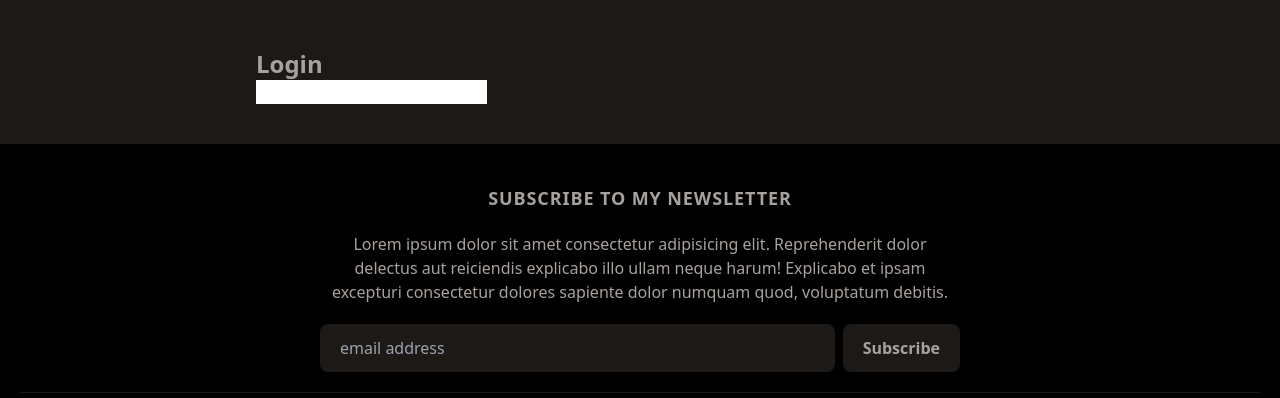
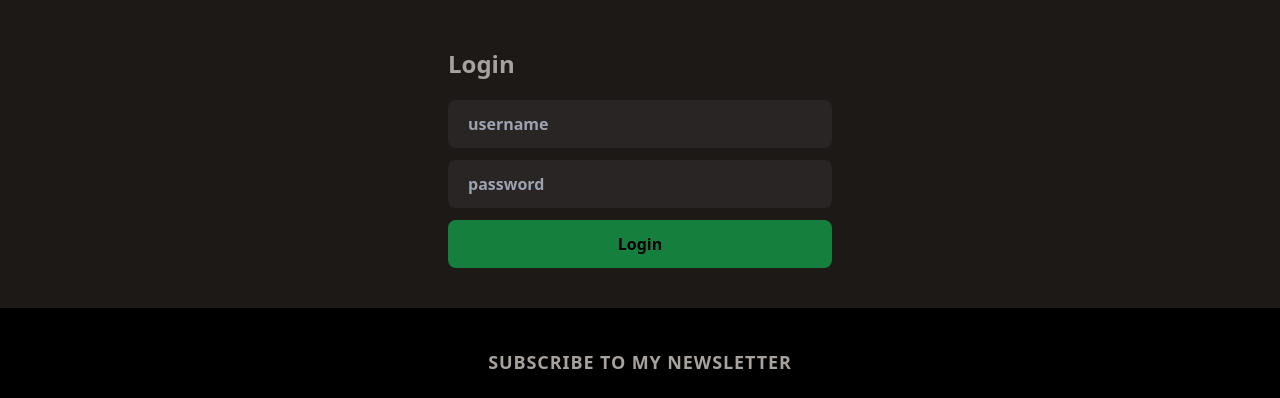
Before and after one commit to usmaarn/portfolio, a Python web app: template portfolio/templates/login.html in a window 1280 px wide. Shown: the part 56-454 px from the top of the page. Run offline with Jinja, Linux system fonts and the light colour scheme; the template is opened without the code that fills it, so the values that code supplies are empty.

Commit message:
2024-03-27 15:31:50.604545 - 2e62c97e-953f-4cd1-9955-96f23a65d2fd

```diff
--- a/portfolio/static/css/app.css
+++ b/portfolio/static/css/app.css
@@ -802,6 +802,10 @@ video {
   max-width: 640px;
 }
 
+.max-w-xl{
+  max-width: 36rem;
+}
+
 .flex-grow{
   flex-grow: 1;
 }
@@ -931,6 +935,21 @@ video {
 .bg-black{
   --tw-bg-opacity: 1;
   background-color: rgb(0 0 0 / var(--tw-bg-opacity));
+}
+
+.bg-green-600{
+  --tw-bg-opacity: 1;
+  background-color: rgb(22 163 74 / var(--tw-bg-opacity));
+}
+
+.bg-green-800{
+  --tw-bg-opacity: 1;
+  background-color: rgb(22 101 52 / var(--tw-bg-opacity));
+}
+
+.bg-green-700{
+  --tw-bg-opacity: 1;
+  background-color: rgb(21 128 61 / var(--tw-bg-opacity));
 }
 
 .p-5{
--- a/portfolio/templates/login.html
+++ b/portfolio/templates/login.html
@@ -1,12 +1,14 @@
 {% extends 'base.html' %}
 
 {% block content %}
-<div class="py-10 max-w-screen-md mx-auto">
+<div class="py-10 max-w-sm mx-auto">
 
     <h1 class="text-2xl font-bold">Login</h1>
 
-    <form action="">
-        <input type="text">
+    <form action="" class="flex flex-col gap-3 mt-5" method="post">
+        <input type="text" placeholder="username" class="px-5 py-3 rounded-lg bg-stone-800 font-semibold" />
+        <input type="text" placeholder="password" class="px-5 py-3 rounded-lg bg-stone-800 font-semibold" />
+        <button class="px-5 py-3 bg-green-700 rounded-lg text-black font-semibold">Login</button>
     </form>
 </div>
 {% endblock %}
--- a/portfolio/views.py
+++ b/portfolio/views.py
@@ -1,4 +1,6 @@
 from flask import render_template, redirect, request, Blueprint
+
+from flask_login import current_user
 
 bp = Blueprint('app', __name__)
 
@@ -9,8 +11,9 @@ def home():
 
 @bp.route('/login', methods=['POST', 'GET'])
 def login():
+    if current_user:
+
     return render_template('login.html')
-
 
 def subscribe():
     pass
```
